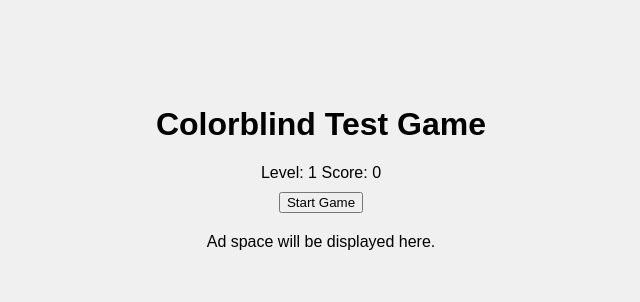
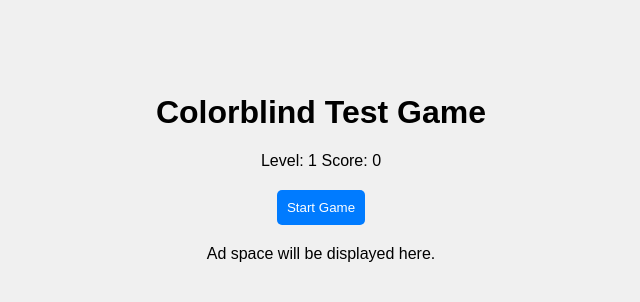
Before and after one commit to Brainology/CBG1.0, a plain HTML site: page index.html in a window 1280 px wide. Shown: the part 224-526 px from the top of the page, without its empty margins (319-959 px from the left). Drawn offline with Linux system fonts and the light colour scheme.

Commit message:
Update styles.css
1.1

```diff
--- a/styles.css
+++ b/styles.css
@@ -40,7 +40,7 @@ body {
   margin-top: 20px;
 }
 
-#share-btn {
+#start-btn, #share-btn, #restart-btn {
   background-color: #007bff;
   color: white;
   border: none;
@@ -49,8 +49,12 @@ body {
   cursor: pointer;
 }
 
-#share-btn:hover {
+#start-btn:hover, #share-btn:hover, #restart-btn:hover {
   background-color: #0056b3;
+}
+
+#start-screen, #end-screen {
+  margin-top: 20px;
 }
 
 /* Responsive Grid */
```
